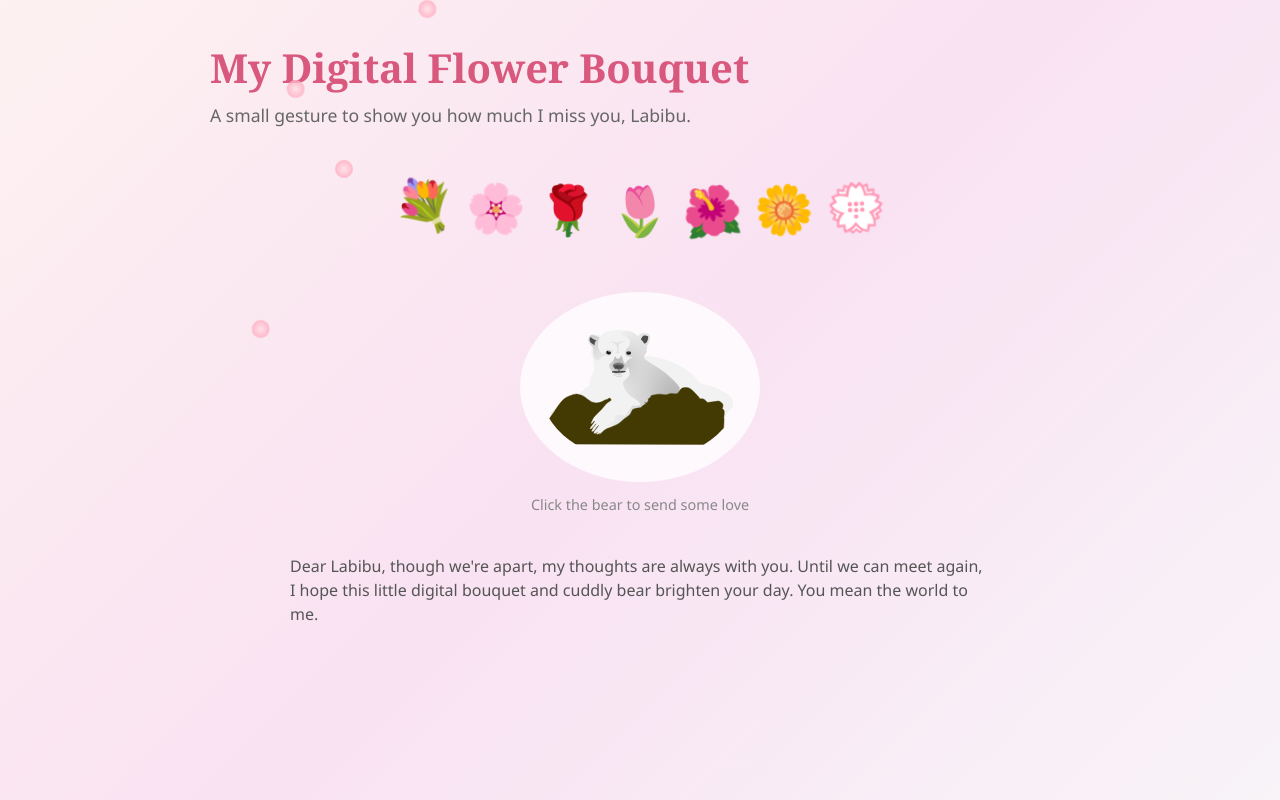
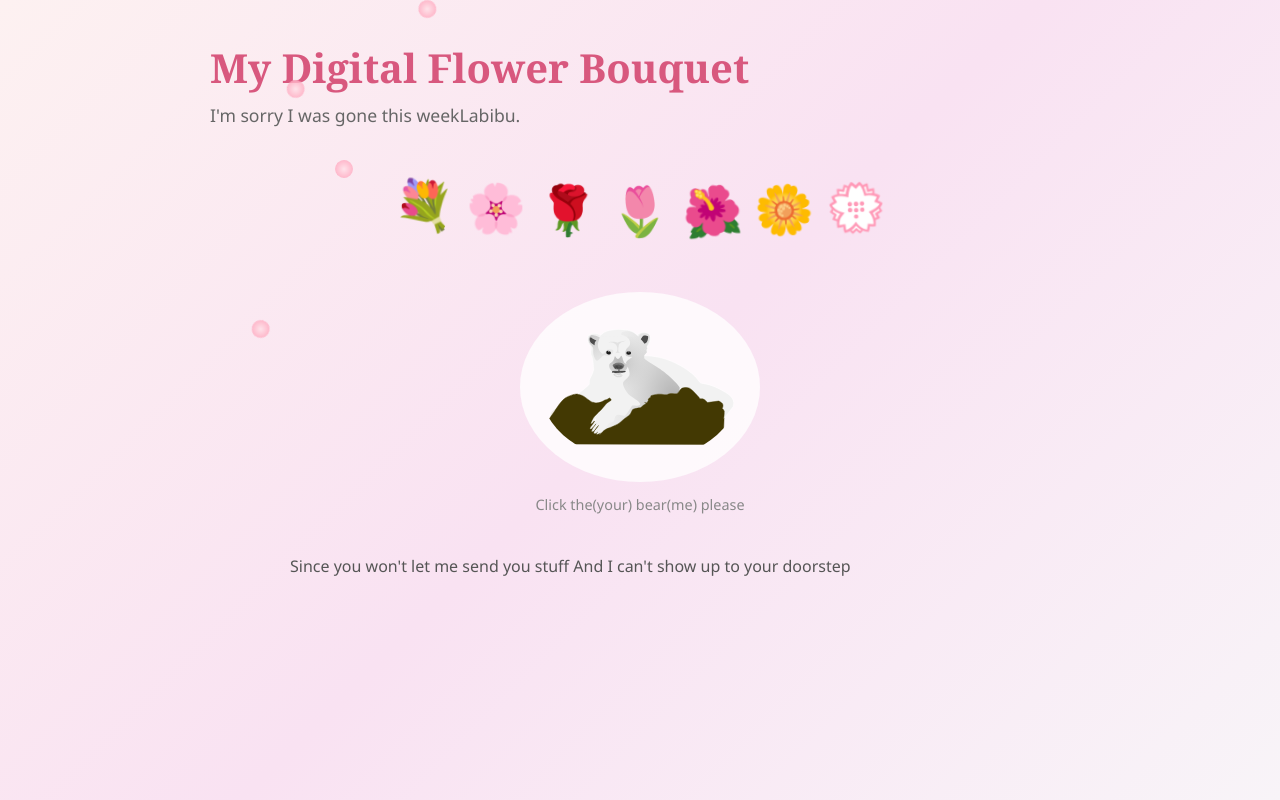
Before and after one commit to frahman27/digital-bouquet, a plain HTML site: page index.html in a window 1280 px wide. Drawn offline with Linux system fonts and the light colour scheme.

Commit message:
Update index.html

```diff
--- a/index.html
+++ b/index.html
@@ -12,7 +12,7 @@
       <div class="hero">
         <h1>My Digital Flower Bouquet</h1>
         <!-- Include Labibu's name directly in the subtitle -->
-        <p>A small gesture to show you how much I miss you, Labibu.</p>
+        <p>I'm sorry I was gone this weekLabibu.</p>
       </div>
 
       <!-- Floating petal elements; these give the page a gentle, animated feel.
@@ -54,15 +54,14 @@
         <!-- The polar bear SVG sits in the root of the repository on GitHub.
              Adjust the source accordingly. -->
         <img src="polar_bear.svg" alt="Polar bear" />
-        <p class="tap-hint">Click the bear to send some love</p>
+        <p class="tap-hint">Click the(your) bear(me) please</p>
       </div>
 
       <!-- Message to the recipient -->
       <div class="message">
         <p>
-          Dear Labibu, though we're apart, my thoughts are always with you. Until
-          we can meet again, I hope this little digital bouquet and cuddly bear
-          brighten your day. You mean the world to me.
+          Since you won't let me send you stuff
+          And I can't show up to your doorstep
         </p>
       </div>
     </div>
```
